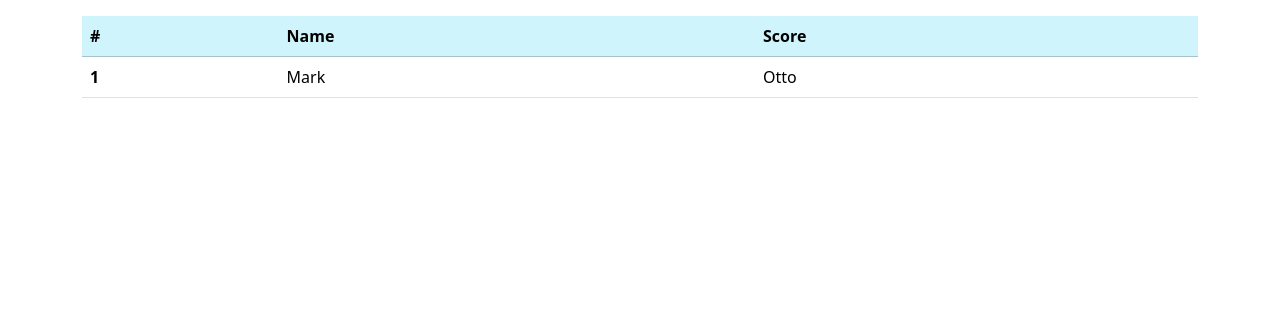
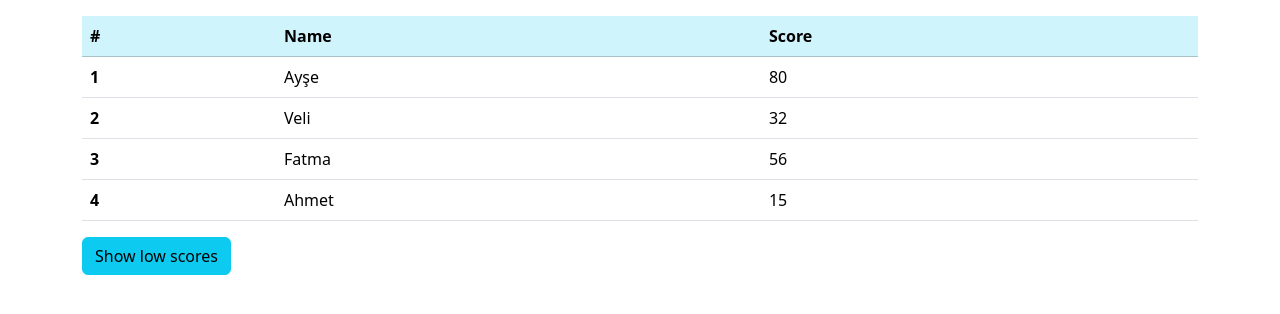
Before and after one commit to Alifuatakcn/JavaScript, a plain HTML site: page day-11/66-dom-practise.html in a window 1280 px wide. Drawn offline with nearby package versions, Linux system fonts and the light colour scheme.

Commit message:
dom-manipulations

```diff
--- a/day-11/66-dom-practise.html
+++ b/day-11/66-dom-practise.html
@@ -22,13 +22,13 @@
           </tr>
         </thead>
         <tbody>
-          <tr>
-            <th scope="row">1</th>
-            <td>Mark</td>
-            <td>Otto</td>
-          </tr>
+
         </tbody>
       </table>
+
+      <button id="btnShowLowScores" class="btn btn-info">Show low scores</button>
+
+
     </div>
 
     <script type="module" src="js/script-66.js"></script>
--- a/day-11/data/students.js
+++ b/day-11/data/students.js
@@ -2,5 +2,5 @@ export const students = [
   { id: 1, name: "Ayşe", point: 80 },
   { id: 2, name: "Veli", point: 32 },
   { id: 3, name: "Fatma", point: 56 },
-  { id: 4, name: "Ahmet", point: 76 },
+  { id: 4, name: "Ahmet", point: 15 },
 ];
--- a/day-11/js/script-66.js
+++ b/day-11/js/script-66.js
@@ -5,14 +5,15 @@ document.getElementById("btnShowLowScores").addEventListener("click", ()=>{
     const pointEls = document.querySelectorAll("#tblStudents tbody tr td:last-child");
 
     pointEls.forEach((pointEl, index)=>{
+
         const point = pointEl.innerText;
         if(point < 50){
             document.querySelector(`#tblStudents tbody tr:nth-child(${index+1})`).classList.add("table-danger")
+            //pointEl.closest("tr").classList.add("table-danger")
+
         }
     })
 } );
-
-
 
 
 
```
Also changed, not shown: day-11/63-reduce-practise.html (line endings or trailing spaces), day-11/64-some-every.html (line endings or trailing spaces), day-11/65-dom-1.html (line endings or trailing spaces), day-11/67-dom-2.html (line endings or trailing spaces), day-11/68-dom-3.html (line endings or trailing spaces), day-11/69-dom-practise.html (line endings or trailing spaces), day-11/70-dom-4.html (line endings or trailing spaces), day-11/71-dom-5.html (line endings or trailing spaces), day-11/72-dom-practise.html (line endings or trailing spaces), day-11/js/script-69.js (line endings or trailing spaces), day-11/js/script-72.js (line endings or trailing spaces).
